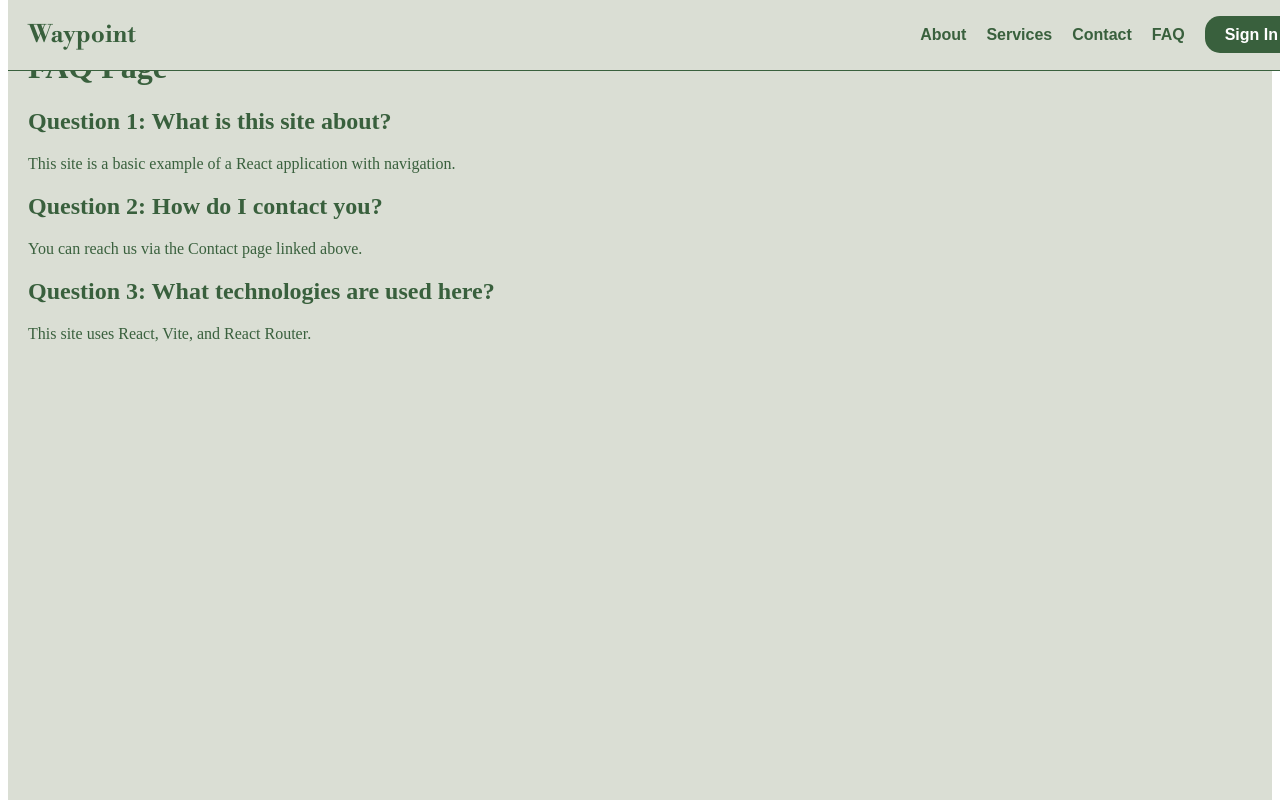
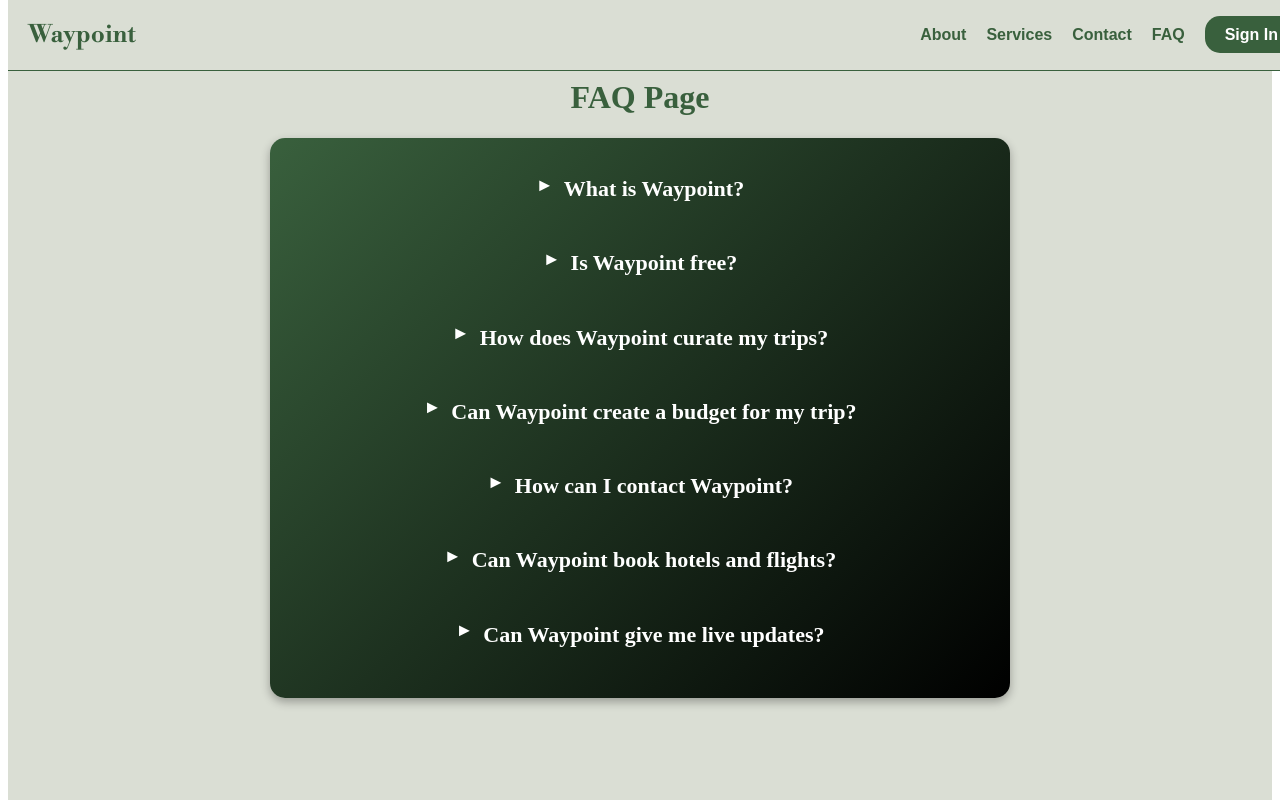
Before and after one commit to AbiyFanta/Waypoint, a React (Vite) app: page /faq in a window 1280 px wide. Shown: the top 800 px of the page. Built offline with nearby package versions, Linux system fonts and the light colour scheme.

Commit message:
Add FAQ page and minor Contact page fix
- the contact page had an incorrect import for Navbar as ./NavBar instead of ./Navbar

```diff
--- a/src/Contact.jsx
+++ b/src/Contact.jsx
@@ -1,7 +1,7 @@
 // src/Contact.jsx
 
 import React from "react";
-import Navbar from "./NavBar";
+import Navbar from "./Navbar";
 import CForm from "./ContactForm";
 import { Form } from "react-router-dom";
 
--- a/src/FAQ.jsx
+++ b/src/FAQ.jsx
@@ -1,25 +1,89 @@
-// src/FAQ.jsx
-
-import React from "react";
+import React, { useState, useRef, useEffect } from "react";
 import Navbar from "./Navbar";
 
 const FAQ = () => {
+  const [activeIndex, setActiveIndex] = useState(null);
+  const [height, setHeight] = useState(0);
+  const contentRef = useRef([]);
+
+  const faqData = [
+    {
+      question: "What is Waypoint?",
+      answer: "Waypoint is your all-in-one travel planner.",
+    },
+    {
+      question: "Is Waypoint free?",
+      answer:
+        "Yes, Waypoint is a free travel planner! Based on demand and other factors, we may charge for premium features in the future.",
+    },
+    {
+      question: "How does Waypoint curate my trips?",
+      answer:
+        "Waypoint gathers info such as responses to questions, requirements, and style choices. Then, Waypoint uses this data to tailor your personalized trip.",
+    },
+    {
+      question: "Can Waypoint create a budget for my trip?",
+      answer: "Yes! Waypoint can create a trip plan that will fit a budget you set.",
+    },
+    {
+      question: "How can I contact Waypoint?",
+      answer: "You can reach us via email or through our contact form.",
+    },
+    {
+      question: "Can Waypoint book hotels and flights?",
+      answer:
+        "Kinda. Waypoint can provide information on estimated prices and availability of hotels and flights. You still need to select and book your flights yourself.",
+    },
+    {
+      question: "Can Waypoint give me live updates?",
+      answer: "Yes, Waypoint can provide live updates.",
+    },
+  ];
+
+  const toggleAccordion = (index) => {
+    if (activeIndex === index) {
+      setActiveIndex(null);
+    } else {
+      setActiveIndex(index);
+      setHeight(contentRef.current[index]?.scrollHeight);
+    }
+  };
+
+  useEffect(() => {
+    if (activeIndex !== null) {
+      setHeight(contentRef.current[activeIndex]?.scrollHeight);
+    }
+  }, [activeIndex]);
+
   return (
     <div>
       <Navbar />
       <div style={pageStyle}>
         <h1>FAQ Page</h1>
-            <div style={faqItemStyle}>
-            <h2>Question 1: What is this site about?</h2>
-            <p>This site is a basic example of a React application with navigation.</p>
+        <div style={faqBoxStyle}>
+          {faqData.map((item, index) => (
+            <div key={index} style={faqItemStyle}>
+              <div
+                onClick={() => toggleAccordion(index)}
+                style={questionContainerStyle}
+              >
+                <span style={iconStyle}>
+                  {activeIndex === index ? "▼" : "►"}
+                </span>
+                <h2 style={questionStyle}>{item.question}</h2>
               </div>
-            <div style={faqItemStyle}>
-            <h2>Question 2: How do I contact you?</h2>
-            <p>You can reach us via the Contact page linked above.</p>
+              <div
+                ref={(el) => (contentRef.current[index] = el)}
+                style={{
+                  ...answerContainerStyle,
+                  height:
+                    activeIndex === index ? `${height}px` : "0px",
+                }}
+              >
+                <p style={answerStyle}>{item.answer}</p>
               </div>
-            <div style={faqItemStyle}>
-            <h2>Question 3: What technologies are used here?</h2>
-            <p>This site uses React, Vite, and React Router.</p>
+            </div>
+          ))}
         </div>
       </div>
     </div>
@@ -27,14 +91,57 @@ const FAQ = () => {
 };
 
 const pageStyle = {
-  padding: "20px",
+  padding: "50px",
   minHeight: "200vh",
   backgroundColor: "#DADED4",
   color: "#39603D",
+  textAlign: "center",
+};
+
+const faqBoxStyle = {
+  maxWidth: "700px",
+  margin: "0 auto",
+  padding: "20px",
+  borderRadius: "15px",
+  background: "linear-gradient(135deg, #39603D, black)",
+  boxShadow: "0px 4px 10px rgba(0, 0, 0, 0.3)",
+  color: "#FFFFFF",
 };
 
 const faqItemStyle = {
   marginBottom: "20px",
+  cursor: "pointer",
+  textAlign: "left",
+};
+
+const questionContainerStyle = {
+  display: "flex",
+  alignItems: "center",
+  justifyContent: "center",
+};
+
+const iconStyle = {
+  marginRight: "10px",
+  fontSize: "18px",
+  fontWeight: "bold",
+};
+
+const questionStyle = {
+  marginBottom: "10px",
+  fontWeight: "bold",
+  fontSize: "22px",
+};
+
+const answerContainerStyle = {
+  overflow: "hidden",
+  transition: "height 0.3s ease",
+};
+
+const answerStyle = {
+  padding: "10px 20px",
+  textAlign: "center",
+  margin: 0,
+  fontSite: "20px",
 };
 
 export default FAQ;
```
Lines whose indentation alone changed are shown as unchanged.
